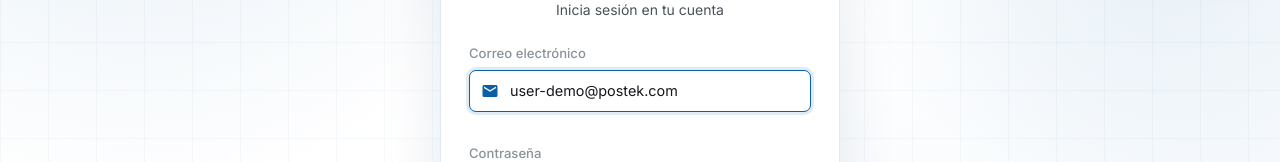
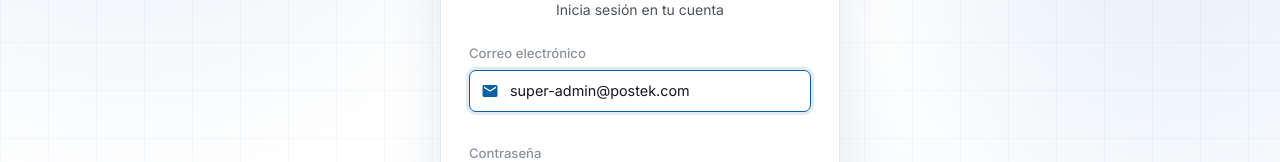
Before and after one commit to POSTEKUSA/sentinel-frontend-web, an Angular app: page /login in a window 1280 px wide. Shown: the part 246-408 px from the top of the page. Built offline with nearby package versions, Linux system fonts and the light colour scheme.

Commit message:
feat(auth): actualizar correo demo a super-admin@postek.com

```diff
--- a/src/app/features/auth/login.component.ts
+++ b/src/app/features/auth/login.component.ts
@@ -17,7 +17,7 @@
 export class LoginComponent implements AfterViewInit {
   @ViewChild('logoImg') logoImg?: ElementRef<HTMLImageElement>;
 
-  email = 'user-demo@postek.com';
+  email = 'super-admin@postek.com';
   password = 'Pasword123!';
   showPassword = false;
   submitting = signal(false);
```
